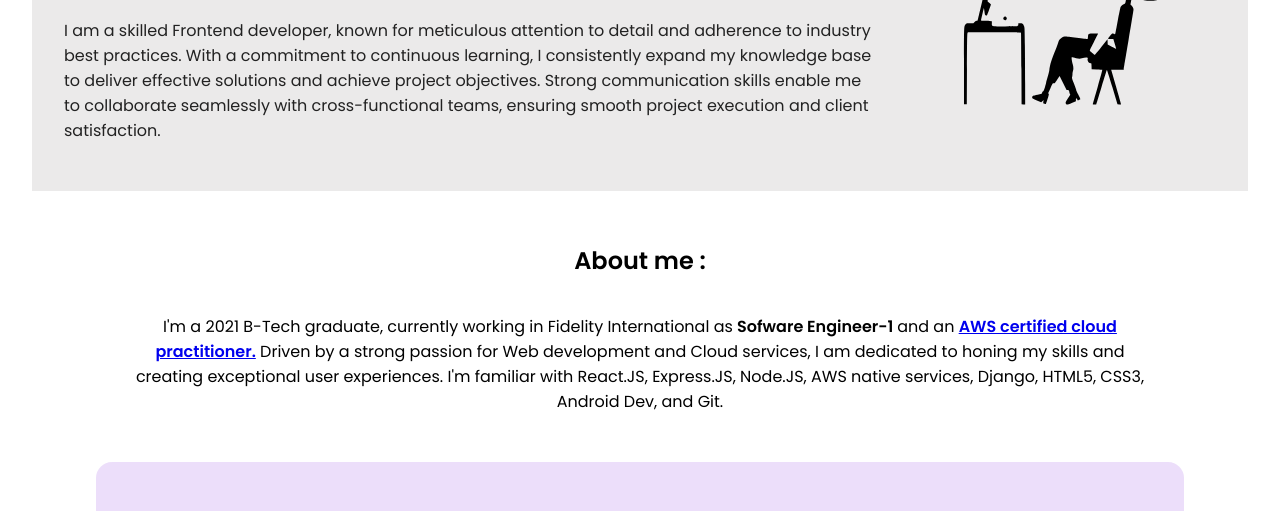
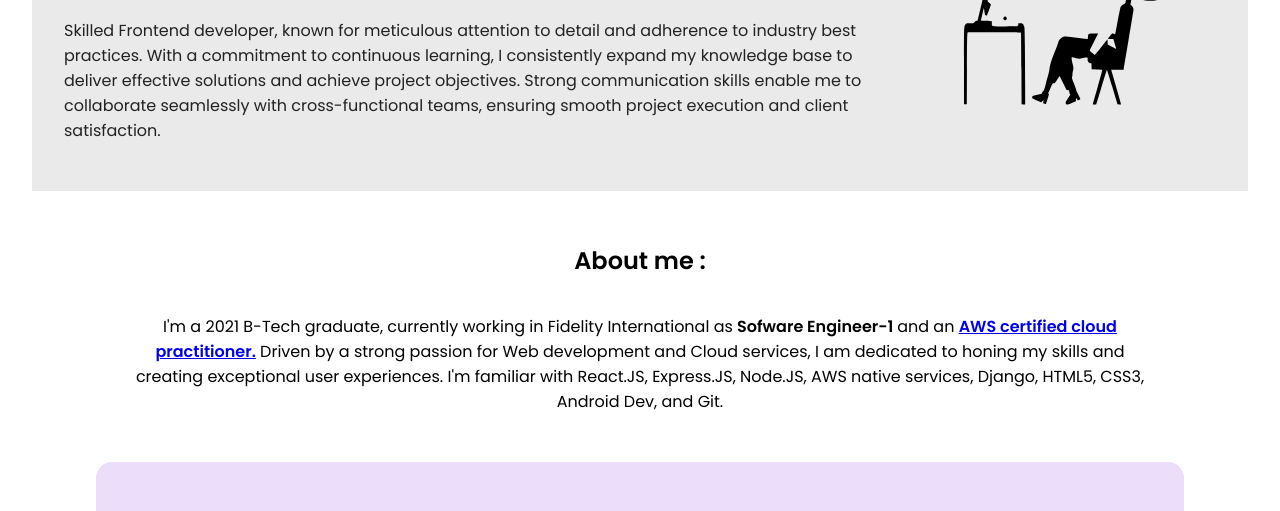
Before and after one commit to palakbatra1999/Portfolio, a plain HTML site: page index.html in a window 1280 px wide. Shown: the part 278-789 px from the top of the page. Drawn offline with Linux system fonts and the light colour scheme.

Commit message:
Update index.html

```diff
--- a/index.html
+++ b/index.html
@@ -39,7 +39,7 @@
                 Hi!
                 <div>I'm <span class="heading-inverted"> Palak</div> </span>
             </h1>
-            <p>I am a skilled Frontend developer, known for meticulous attention to detail and adherence to industry best practices. With a commitment to continuous learning, I consistently expand my knowledge base to deliver effective solutions and achieve project objectives. Strong communication skills enable me to collaborate seamlessly with cross-functional teams, ensuring smooth project execution and client satisfaction. </p>
+            <p>Skilled Frontend developer, known for meticulous attention to detail and adherence to industry best practices. With a commitment to continuous learning, I consistently expand my knowledge base to deliver effective solutions and achieve project objectives. Strong communication skills enable me to collaborate seamlessly with cross-functional teams, ensuring smooth project execution and client satisfaction. </p>
         </div>
 
         <img alt="" class="img" src="/img/header_pic.svg" />
```
